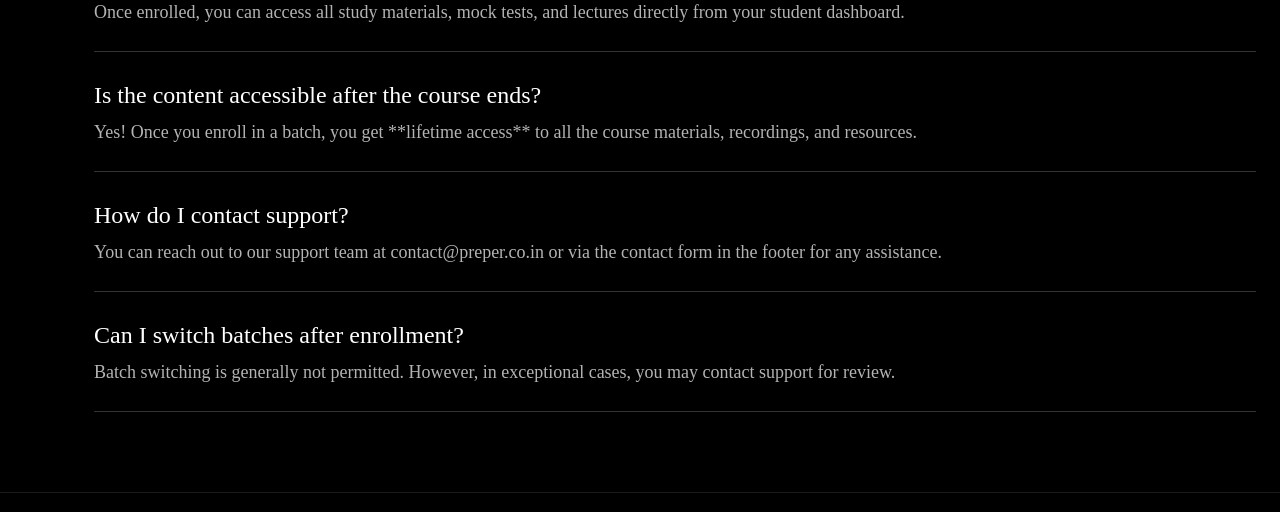
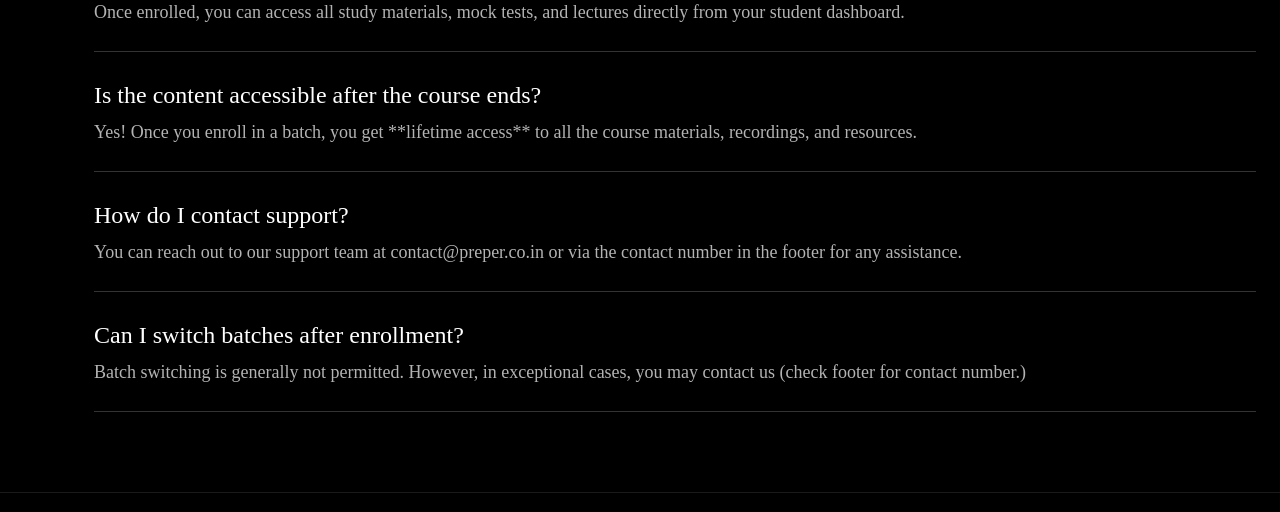
Before and after one commit to tushaar-05/Preper, a Flask app: page / in a window 1280 px wide. Shown: the part 5988-6500 px from the top of the page. Run offline with Flask 3, Linux system fonts and the light colour scheme; data that the repository does not hold is empty; some libraries are stand-ins or nearby versions; some web fonts are replaced.

Commit message:
Nothing Change -2

```diff
--- a/app/templates/index.html
+++ b/app/templates/index.html
@@ -814,13 +814,13 @@
           <div class="question border-b py-[25px] border-white/20">
             <h2 class="font-[BwGradual-Medium] mb-[6px] text-[20px] md:text-[24px]">How do I contact support?</h2>
             <p class="font-[BwGradual-Thin] opacity-[0.7] text-[16px] md:text-[18px]">You can reach out to our support
-              team at contact@preper.co.in or via the contact form in the footer for any assistance.</p>
+              team at contact@preper.co.in or via the contact number in the footer for any assistance.</p>
           </div>
           <div class="question border-b py-[25px] border-white/20">
             <h2 class="font-[BwGradual-Medium] mb-[6px] text-[20px] md:text-[24px]">Can I switch batches after
               enrollment?</h2>
             <p class="font-[BwGradual-Thin] opacity-[0.7] text-[16px] md:text-[18px]">Batch switching is generally not
-              permitted. However, in exceptional cases, you may contact support for review.</p>
+              permitted. However, in exceptional cases, you may contact us (check footer for contact number.)</p>
           </div>
         </div>
       </section>
```
